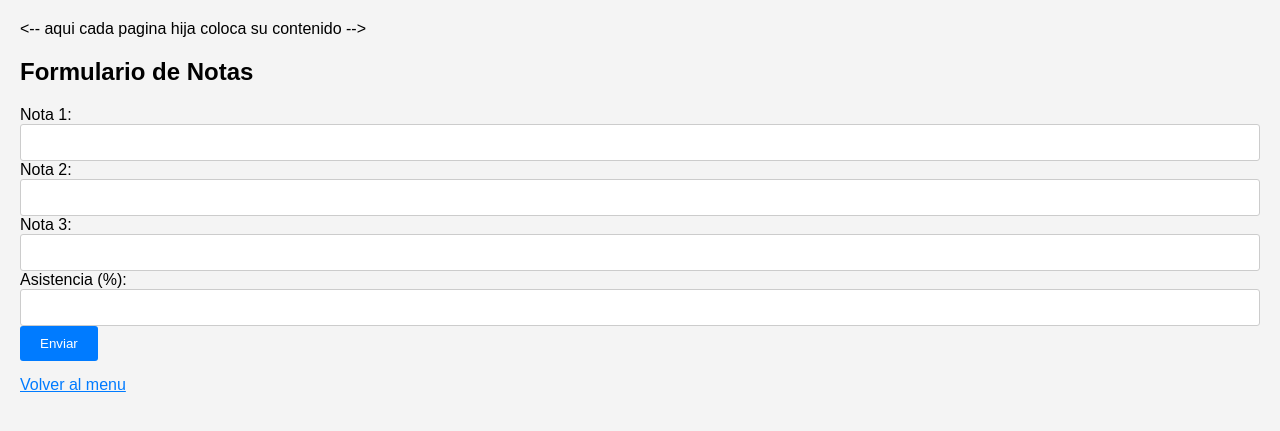
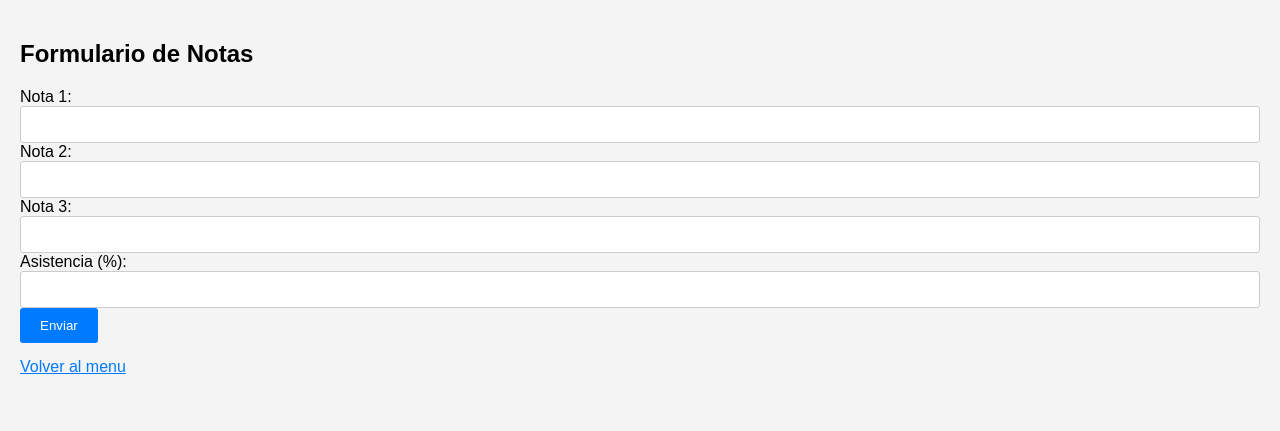
Before and after one commit to ZeroBionikal/MATIAS_ALFARO_EV_3, a Flask app: page /ejercicio1 in a window 1280 px wide. Shown: the top 431 px of the page. Run offline with Flask 3, Linux system fonts and the light colour scheme.

Commit message:
Add files via upload

```diff
--- a/templates/base.html
+++ b/templates/base.html
@@ -6,7 +6,7 @@
     <link rel="stylesheet" href="/static/css/estilos.css">
 </head>
 <body>
-<-- aqui cada pagina hija coloca su contenido -->
+<!-- aqui cada pagina hija coloca su contenido -->
  {% block contenido %}{% endblock %}
 </body>
 </html>
```
